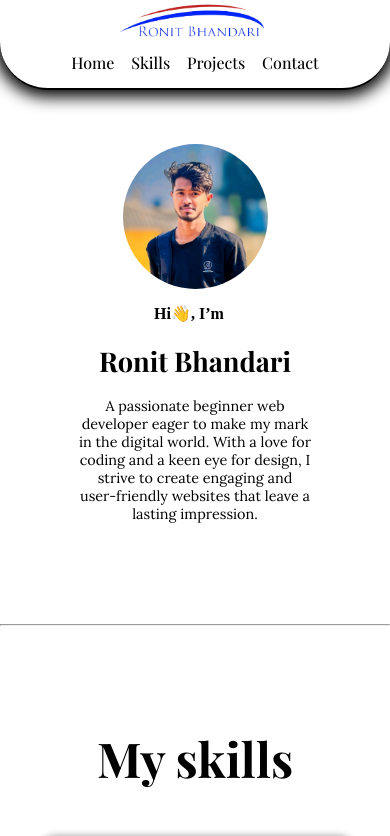
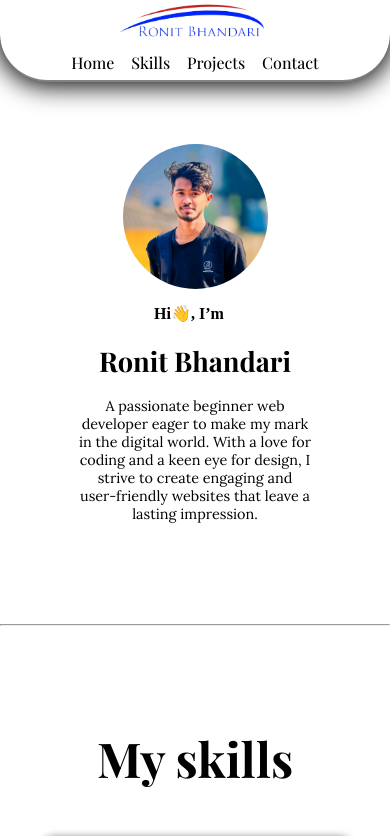
Before and after one commit to Itsroneet/website-portfoilo, a plain HTML site: page index.html in a window 390 px wide. Shown: the top 836 px of the page. Drawn offline with nearby package versions, Linux system fonts and the light colour scheme; a web font is replaced by a local one.

Commit message:
Update responsive.css

```diff
--- a/responsive.css
+++ b/responsive.css
@@ -108,15 +108,16 @@ nav {
     nav {
         position: fixed;
         width: 100%;
-        height: 5.5rem;
+        height: 5rem;
         border: 0;
-        border-bottom: 2px solid black;
+        border-bottom: 2px solid #0000007d;
         margin-bottom: 40px;
         flex-direction: column;
         margin-top: 0;
         border-radius: 0;
-        border-bottom-right-radius: 3rem ;
-        border-bottom-left-radius: 3rem ;
+        border-bottom-right-radius: 3rem;
+        border-bottom-left-radius: 3rem;
+        box-shadow: 0px 1px 26px 3px;
     }
 
 
```
